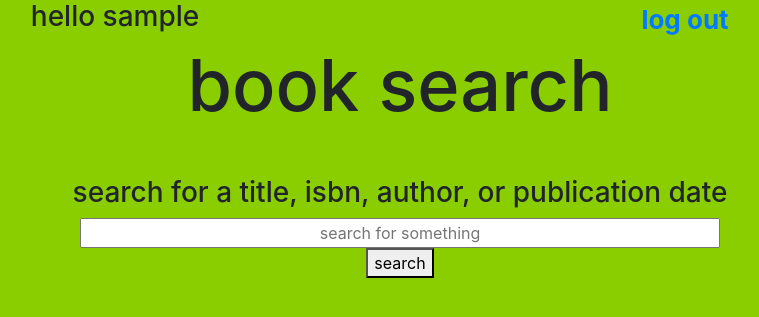
After one commit to SWAGMODE-ACTIVATE/551_LAB1, a Flask app: template templates/search.html in a window 1280 px wide. The commit adds this page. Shown: the top 317 px of the page, without its empty margins (240-999 px from the left). Run offline with Flask 3, Linux system fonts and the light colour scheme; the template is opened without the code that fills it: most values are stand-ins (such as "Sample title", 1, 10 or a date in 2020).

Commit message:
finished login/logout, made skeleton of search page

```diff
--- a/application.py
+++ b/application.py
@@ -1,9 +1,8 @@
 import os
 from flask import Flask, session, render_template, request
 from flask_session import Session
-from sqlalchemy import create_engine
+from sqlalchemy import create_engine, text
 from sqlalchemy.orm import scoped_session, sessionmaker
-from flask_sqlalchemy import SQLAlchemy
 
 
 app = Flask(__name__)
@@ -23,6 +22,9 @@ engine = create_engine(DATABASE_URL)
 db = scoped_session(sessionmaker(bind=engine))
 print('flask is starting')
 
+
+"""
+turns out this is ORM so not using it.
 class Book(db.Model):
     __tablename__="books"
     id = db.Column(db.Integer, primary_key=True)
@@ -44,11 +46,40 @@ class Review(db.Model):
     user_id = db.Column(db.Integer, db.ForeignKey("users.id"), nullable=False)
     review = db.Column(db.String, nullable=False)
 
-
+"""
 
 @app.route("/")
 def index():
     return render_template("index.html")
+
+@app.route("/login", methods =["POST"])
+def login():
+    username = request.form.get("usernamel")
+    password = request.form.get("passwordl")
+    existing_user = db.execute(text("SELECT * FROM users WHERE username = :username AND password = :password"), {"username": username, "password": password}).fetchone()
+    if existing_user:
+        return render_template("search.html", username=username)
+    else:
+        return render_template("index.html", message="username or password is incorrect.")
+
+@app.route("/logout")
+def logout():
+    session.clear()
+    return render_template("index.html")
+
+
+@app.route("/register", methods=["POST"])
+def register():
+    username = request.form.get("usernamer")
+    password = request.form.get("passwordr")
+    existing_user = db.execute(text("SELECT * FROM users WHERE username = :username"), {"username": username}).fetchone()
+    if existing_user:
+        return render_template("index.html", message="username already exists.")
+    else:
+        db.execute(text("INSERT INTO users (username, password) VALUES (:username, :password)"), {"username": username, "password": password})
+        db.commit()
+        return render_template("index.html", message="account created, you can log in now.")
+
 
 @app.route("/search")
 def searchpage():
--- a/static/styles/pagestyle.css
+++ b/static/styles/pagestyle.css
@@ -6,10 +6,21 @@ body {
 		font-size: 72px;
 	}
 
+	#logbutton {
+		font-size: 26px;
+		font-weight: bold;
+	}
+
 	input {
 		display: flex;
 		flex-direction: column;
 		text-align: center;
 		margin-left: 33%;
 	}
+
+	#searchbar input {
+		margin-left: auto;
+		margin-right: auto;
+		width: 50%;
+	}
 }
--- /dev/null
+++ b/templates/search.html
@@ -0,0 +1,33 @@
+<!DOCTYPE html>
+
+    <head>
+        <title>book search</title>
+        <link rel="stylesheet" href="https://cdn.jsdelivr.net/npm/bootstrap@4.3.1/dist/css/bootstrap.min.css" integrity="sha384-ggOyR0iXCbMQv3Xipma34MD+dH/1fQ784/j6cY/iJTQUOhcWr7x9JvoRxT2MZw1T" crossorigin="anonymous">
+	    <link rel="stylesheet" href="/static/styles/pagestyle.css">
+    </head>
+
+    <body>
+        <div class="container">
+            <div class="row">
+              <div class="col">
+                <h3>hello {{username}}</h3>
+              </div>
+              <div class="col">
+                <a id="logbutton" href="{{url_for('logout')}}">log out</a>
+              </div>
+            </div>
+        </div>
+
+        <h1>book search</h1>
+        <p>&nbsp;</p>
+        <h3>search for a title, isbn, author, or publication date</h3>
+        <form id="searchbar" action = "/search" method="POST">
+            <input type="text" name="query" placeholder="search for something">
+            <button>search</button>
+        </form>
+
+
+
+
+    </body>
+</html>
```
Also changed, not shown: templates/index.html (+7 -6 lines).
